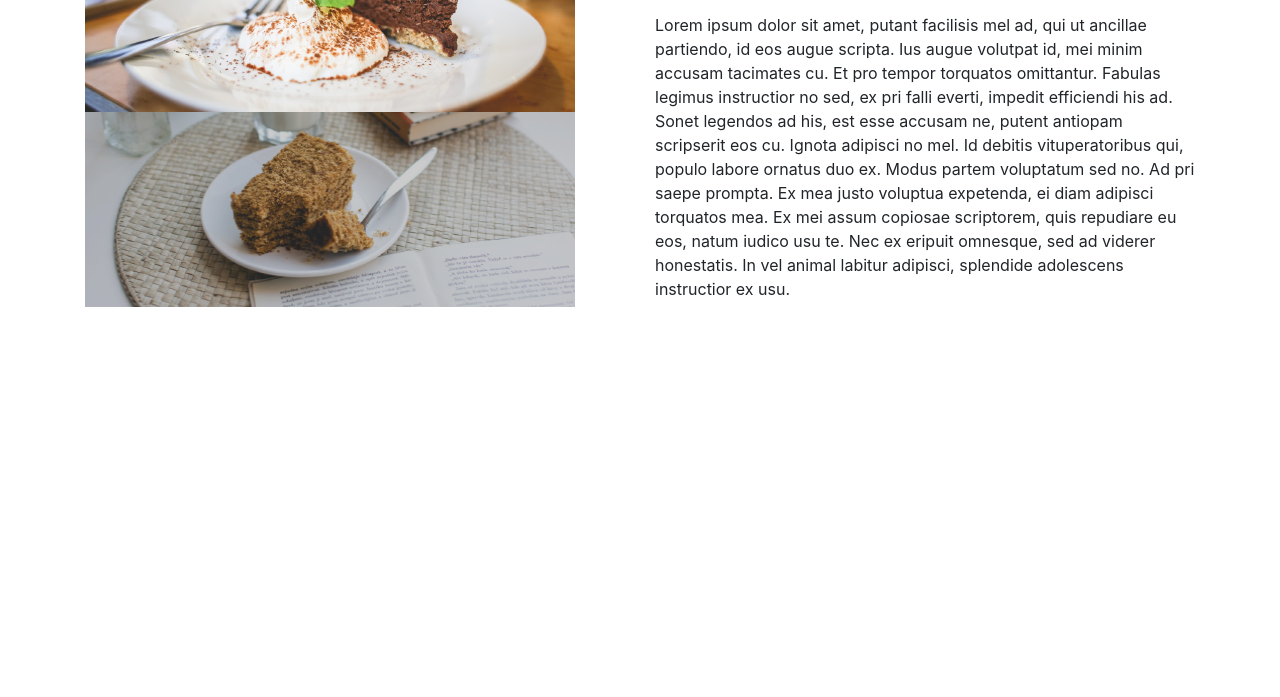
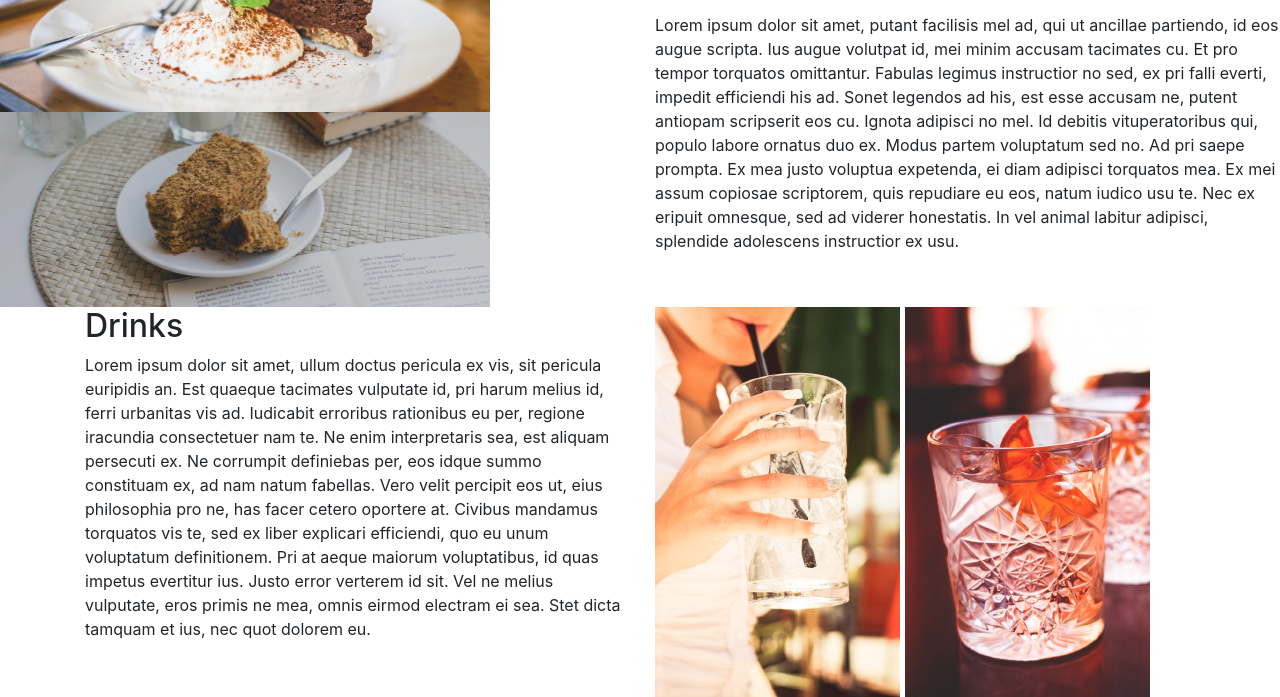
Before and after one commit to Ras-Kwesi/anitas-kitchen-project, a plain HTML site: page index.html in a window 1280 px wide. Shown: the part 753-1450 px from the top of the page. Before the commit the page ends 1070 px from the top, so only its background shows below. Drawn offline with nearby package versions, Linux system fonts and the light colour scheme; a script that the page names is missing.

Commit message:
Drinks segment added, new styles in css added

```diff
--- a/css/styles.css
+++ b/css/styles.css
@@ -2,7 +2,7 @@
   background-image: url("../assets/backgrounds/landing.jpg");
   text-align: center;
   height: 460px;
-  background-repeat: : no-repeat;
+  background-repeat: no-repeat;
   background-size: cover;
 
 }
@@ -10,5 +10,5 @@
 
 }
 #fastfood-details{
-    float: left;
+    margin: none;
 }
--- a/index.html
+++ b/index.html
@@ -13,7 +13,7 @@
       <p>We Provide the best food</p>
       <p>At the <strong>Right Price</strong></p>
     </div>
-
+    <div class="container">
       <div class="row">
         <div class="row">
           <div class="col-md-3">
@@ -31,8 +31,8 @@
           <img src="assets/foodtop/breakfast.jpg">
         </div>
       </div>
+    </div>
 
-    <div class='container'>
     <div class="row">
       <div class="col-md-6">
        <div class="fastfoodpic" id="fastfood-details">
@@ -44,9 +44,21 @@
         <h1>Fast Food</h1>
         <p><strong>You'll love our delicious fats food</strong></p>
         <P> Lorem ipsum dolor sit amet, putant facilisis mel ad, qui ut ancillae partiendo, id eos augue scripta. Ius augue volutpat id, mei minim accusam tacimates cu. Et pro tempor torquatos omittantur. Fabulas legimus instructior no sed, ex pri falli everti, impedit efficiendi his ad. Sonet legendos ad his, est esse accusam ne, putent antiopam scripserit eos cu. Ignota adipisci no mel. Id debitis vituperatoribus qui, populo labore ornatus duo ex. Modus partem voluptatum sed no. Ad pri saepe prompta. Ex mea justo voluptua expetenda, ei diam adipisci torquatos mea. Ex mei assum copiosae scriptorem, quis repudiare eu eos, natum iudico usu te. Nec ex eripuit omnesque, sed ad viderer honestatis. In vel animal labitur adipisci, splendide adolescens instructior ex usu.</p>
-
       </div>
     </div>
+
+    <div class="container">
+      <div class="row">
+        <div class="col-md-6">
+          <h2>Drinks</h2>
+          <p2>Lorem ipsum dolor sit amet, ullum doctus pericula ex vis, sit pericula euripidis an. Est quaeque tacimates vulputate id, pri harum melius id, ferri urbanitas vis ad. Iudicabit erroribus rationibus eu per, regione iracundia consectetuer nam te. Ne enim interpretaris sea, est aliquam persecuti ex. Ne corrumpit definiebas per, eos idque summo constituam ex, ad nam natum fabellas. Vero velit percipit eos ut, eius philosophia pro ne, has facer cetero oportere at. Civibus mandamus torquatos vis te, sed ex liber explicari efficiendi, quo eu unum voluptatum definitionem. Pri at aeque maiorum voluptatibus, id quas impetus evertitur ius. Justo error verterem id sit. Vel ne melius vulputate, eros primis ne mea, omnis eirmod electram ei sea. Stet dicta tamquam et ius, nec quot dolorem eu.</p>
+        </div>
+
+        <div class="col-md-6">
+          <img src="assets/drink1.jpg">
+          <img src="assets/drink2.jpg">
+      </div>
+
     </div>
   </body>
 </html>
```
Lines whose indentation alone changed are shown as unchanged.
